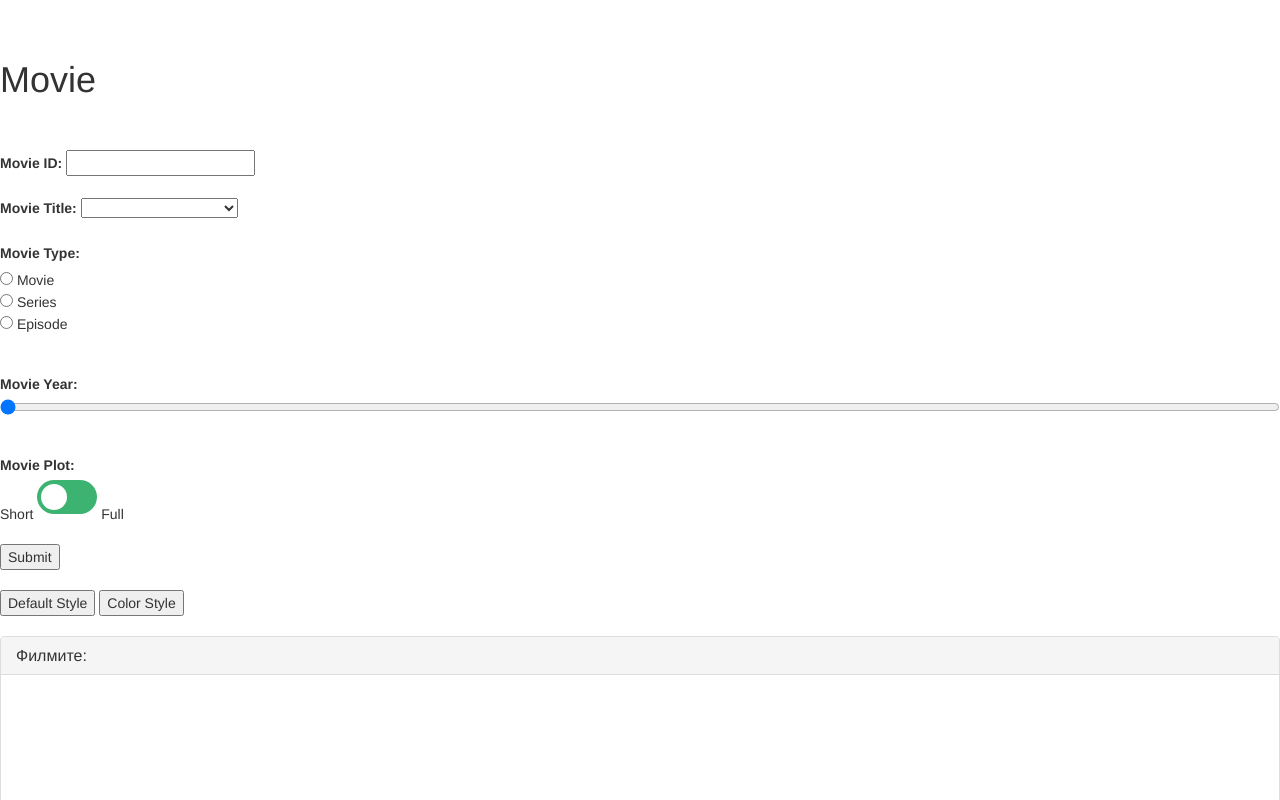
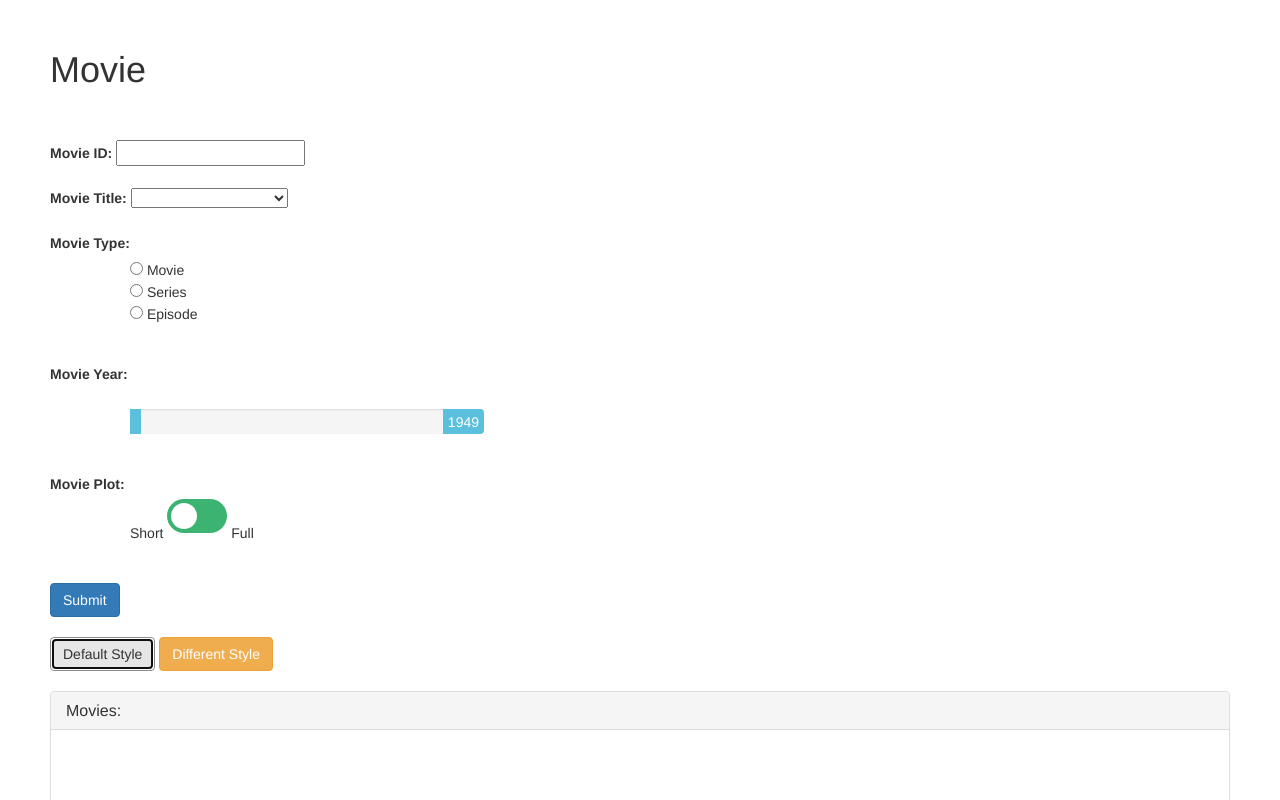
Before and after one commit to ZhivkoTerziev/PracticumProjectFMI, a plain HTML site: page index.html in a window 1280 px wide. Both pictures are taken after a click on the button "Default Style". Shown: the top 800 px of the page. Drawn offline with Linux system fonts and the light colour scheme.

Commit message:
changes for  FMI

```diff
--- a/css/main.css
+++ b/css/main.css
@@ -56,3 +56,110 @@ input:checked + .slider:before {
 .slider.round:before {
     border-radius: 50%;
 }
+
+
+
+
+
+.range {
+    display: table;
+    position: relative;
+    height: 25px;
+    margin-top: 20px;
+    background-color: rgb(245, 245, 245);
+    border-radius: 4px;
+    -webkit-box-shadow: inset 0 1px 2px rgba(0, 0, 0, 0.1);
+    box-shadow: inset 0 1px 2px rgba(0, 0, 0, 0.1);
+    cursor: pointer;
+}
+
+.range input[type="range"] {
+    -webkit-appearance: none !important;
+    -moz-appearance: none !important;
+    -ms-appearance: none !important;
+    -o-appearance: none !important;
+    appearance: none !important;
+
+    display: table-cell;
+    width: 100%;
+    background-color: transparent;
+    height: 25px;
+    cursor: pointer;
+}
+.range input[type="range"]::-webkit-slider-thumb {
+    -webkit-appearance: none !important;
+    -moz-appearance: none !important;
+    -ms-appearance: none !important;
+    -o-appearance: none !important;
+    appearance: none !important;
+
+    width: 11px;
+    height: 25px;
+    color: rgb(255, 255, 255);
+    text-align: center;
+    white-space: nowrap;
+    vertical-align: baseline;
+    border-radius: 0px;
+    background-color: rgb(153, 153, 153);
+}
+
+.range input[type="range"]::-moz-slider-thumb {
+    -webkit-appearance: none !important;
+    -moz-appearance: none !important;
+    -ms-appearance: none !important;
+    -o-appearance: none !important;
+    appearance: none !important;
+
+    width: 11px;
+    height: 25px;
+    color: rgb(255, 255, 255);
+    text-align: center;
+    white-space: nowrap;
+    vertical-align: baseline;
+    border-radius: 0px;
+    background-color: rgb(153, 153, 153);
+}
+
+.range output {
+    display: table-cell;
+    padding: 3px 5px 2px;
+    min-width: 40px;
+    color: rgb(255, 255, 255);
+    background-color: rgb(153, 153, 153);
+    text-align: center;
+    text-decoration: none;
+    border-radius: 4px;
+    border-bottom-left-radius: 0;
+    border-top-left-radius: 0;
+    width: 1%;
+    white-space: nowrap;
+    vertical-align: middle;
+
+    -webkit-transition: all 0.5s ease;
+    -moz-transition: all 0.5s ease;
+    -o-transition: all 0.5s ease;
+    -ms-transition: all 0.5s ease;
+    transition: all 0.5s ease;
+
+    -webkit-user-select: none;
+    -khtml-user-select: none;
+    -moz-user-select: -moz-none;
+    -o-user-select: none;
+    user-select: none;
+}
+.range input[type="range"] {
+    outline: none;
+}
+
+.range.range-info input[type="range"]::-webkit-slider-thumb {
+    background-color: rgb(91, 192, 222);
+}
+.range.range-info input[type="range"]::-moz-slider-thumb {
+    background-color: rgb(91, 192, 222);
+}
+.range.range-info output {
+    background-color: rgb(91, 192, 222);
+}
+.range.range-info input[type="range"] {
+    outline-color: rgb(91, 192, 222);
+}
--- a/index.html
+++ b/index.html
@@ -14,16 +14,45 @@
     <script src="vendor/jquery/jquery-3.1.1.min.js"></script>
     <script src="vendor/bootstrap/js/bootstrap.min.js"></script>
     <script src="js/main.js"></script>
+
+    <style>
+        .big-div {
+            margin-top: 50px;
+            margin-right: 50px;
+            margin-bottom: 10px;
+            margin-left: 50px;
+        }
+
+        .movie-type-div {
+            margin-left: 80px;
+        }
+
+        .movie-year-div {
+            margin-left: 80px;
+            width: 30%;
+        }
+
+        .movie-plot-div {
+            margin-left: 80px;
+        }
+
+        .default-style-results {
+            display: inline;
+            background-color: white;
+            font-size: 20px;
+            color: black;
+            font-style: normal;
+        }
+    </style>
 </head>
 <body>
-<br/>
-<br/>
 
+<div class="big-div">
     <h1>Movie</h1>
     <br/>
     <br/>
     <label for="movieId">Movie ID:</label>
-<input id="movieId" type="number" name="id">
+    <input id="movieId" type="text" name="id">
     <br/>
     <br/>
     <label for="movieTitle">Movie Title:</label>
@@ -34,24 +63,37 @@
         <option value="Men in Black">Men in Black</option>
         <option value="Superman">Superman</option>
         <option value="Batman">Batman</option>
+        <option value="Spiderman">Spiderman</option>
+        <option value="Punisher">Punisher</option>
+        <option value="Titanic">Titanic</option>
+        <option value="Gladiator">Gladiator</option>
+        <option value="Sonic">Sonic</option>
+        <option value="The Hobbit">The Hobbit</option>
     </select>
     <br/>
     <br/>
     <label for="movieType">Movie Type:</label>
-
     <div id="movieType">
+        <div class="movie-type-div">
             <input id="movieType1" type="radio" name="type" value="movie"> Movie<br>
             <input id="movieType2" type="radio" name="type" value="series"> Series<br>
             <input id="movieType3" type="radio" name="type" value="episode"> Episode<br>
         </div>
+    </div>
     <br/>
     <br/>
     <label for="movieYear">Movie Year:</label>
-<input id="movieYear" type="range" name="year" value="1949" min="1949" max="2016">
+    <br/>
+    <div class="range range-info movie-year-div">
+        <input id="movieYear" type="range" name="range" min="1949" max="2016" value="1949"
+               onchange="rangeInfo.value=value">
+        <output id="rangeInfo">1949</output>
+    </div>
     <br/>
     <br/>
     <label for="moviePlot">Movie Plot:</label>
     <br/>
+    <div class="movie-plot-div">
         Short
         <label class="switch">
             <input id="moviePlot" type="checkbox">
@@ -59,30 +101,32 @@ Short
             <div class="slider round"></div>
         </label>
         Full
+    </div>
     <br/>
     <br/>
-<input id="myBtn" type="button" value="Submit">
+    <input id="myBtn" class="btn btn-primary" type="button" value="Submit">
     <br/>
     <br/>
-<input id="myBtnStyleDefault" type="button" value="Default Style">
-<input id="myBtnStyleColor" type="button" value="Color Style">
+    <input id="myBtnStyleDefault" class="btn btn-default" type="button" value="Default Style">
+    <input id="myBtnStyleDifferent" class="btn btn-warning" type="button" value="Different Style">
     <br/>
     <br/>
     <div class="panel panel-default">
         <div class="panel-heading">
-        <h3 class="panel-title">Филмите:</h3>
+            <h3 class="panel-title">Movies:</h3>
         </div>
 
         <ul id="movies" class="list-group" style="min-height:241px;">
 
         </ul>
     </div>
+</div>
 
 <li class="list-group-item" style="display:none" id="temp">
     <div class="row">
-        <h3 style="display: inline" id="tempTitle">title</h3>
-        <h3 style="display: inline" id="tempReleased">title</h3>
-        <h3 style="display: inline" id="tempGenre">title</h3>
+        <h3 class="tempTitleClass default-style-results" id="tempTitle">title</h3>
+        <h3 class="tempReleasedClass default-style-results" id="tempReleased">title</h3>
+        <h3 class="tempGenreClass default-style-results" id="tempGenre">title</h3>
     </div>
 </li>
 </body>
@@ -99,6 +143,8 @@ Full
     });
 
     document.getElementById("myBtn").addEventListener("click", myFunction);
+    document.getElementById("myBtnStyleDefault").addEventListener("click", styleDefault);
+    document.getElementById("myBtnStyleDifferent").addEventListener("click", styleDifferent);
 
     function myFunction() {
 
@@ -164,6 +210,55 @@ Full
 
     }
 
+    function styleDefault() {
+        console.log("styleDefault");
+        $(".tempTitleClass").css({
+            "display": "inline",
+            "backgroundColor": "white",
+            "font-size": "20px",
+            "color": "black",
+            "fontStyle": "normal"
+        });
+        $(".tempReleasedClass").css({
+            "display": "inline",
+            "backgroundColor": "white",
+            "font-size": "20px",
+            "color": "black",
+            "fontStyle": "normal"
+        });
+        $(".tempGenreClass").css({
+            "display": "inline",
+            "backgroundColor": "white",
+            "font-size": "20px",
+            "color": "black",
+            "fontStyle": "normal"
+        });
+    }
+
+    function styleDifferent() {
+        console.log("styleDifferent");
+        $(".tempTitleClass").css({
+            "display": "block",
+            "backgroundColor": "#2BBBAD",
+            "font-size": "30px",
+            "color": "white",
+            "fontStyle": "italic"
+        });
+        $(".tempReleasedClass").css({
+            "display": "block",
+            "backgroundColor": "#4285F4",
+            "font-size": "30px",
+            "color": "white",
+            "fontStyle": "italic"
+        });
+        $(".tempGenreClass").css({
+            "display": "block",
+            "backgroundColor": "#ff4444",
+            "font-size": "30px",
+            "color": "white",
+            "fontStyle": "italic"
+        });
+    }
 
 </script>
 
```
Also changed, not shown: 1 other file. Lines whose indentation alone changed are shown as unchanged.
